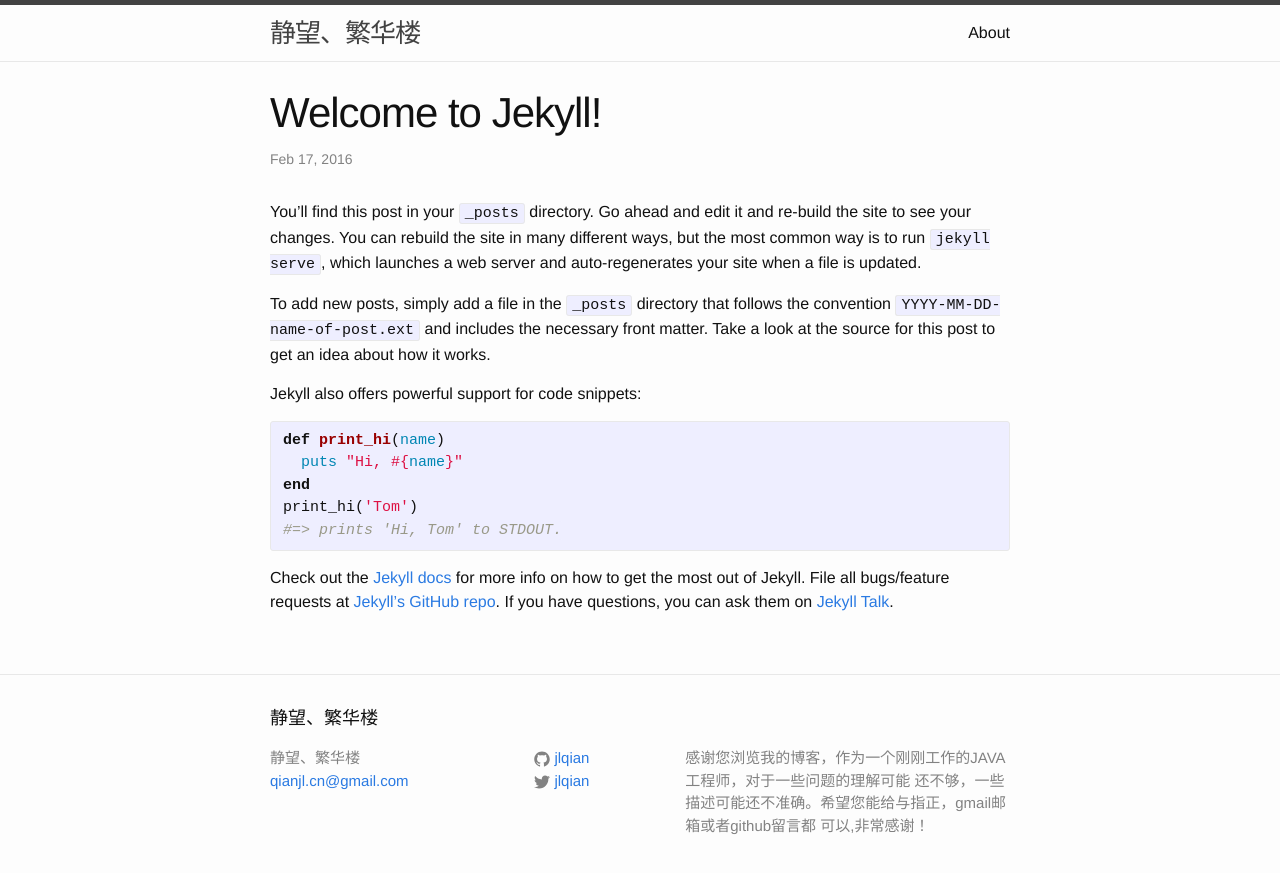
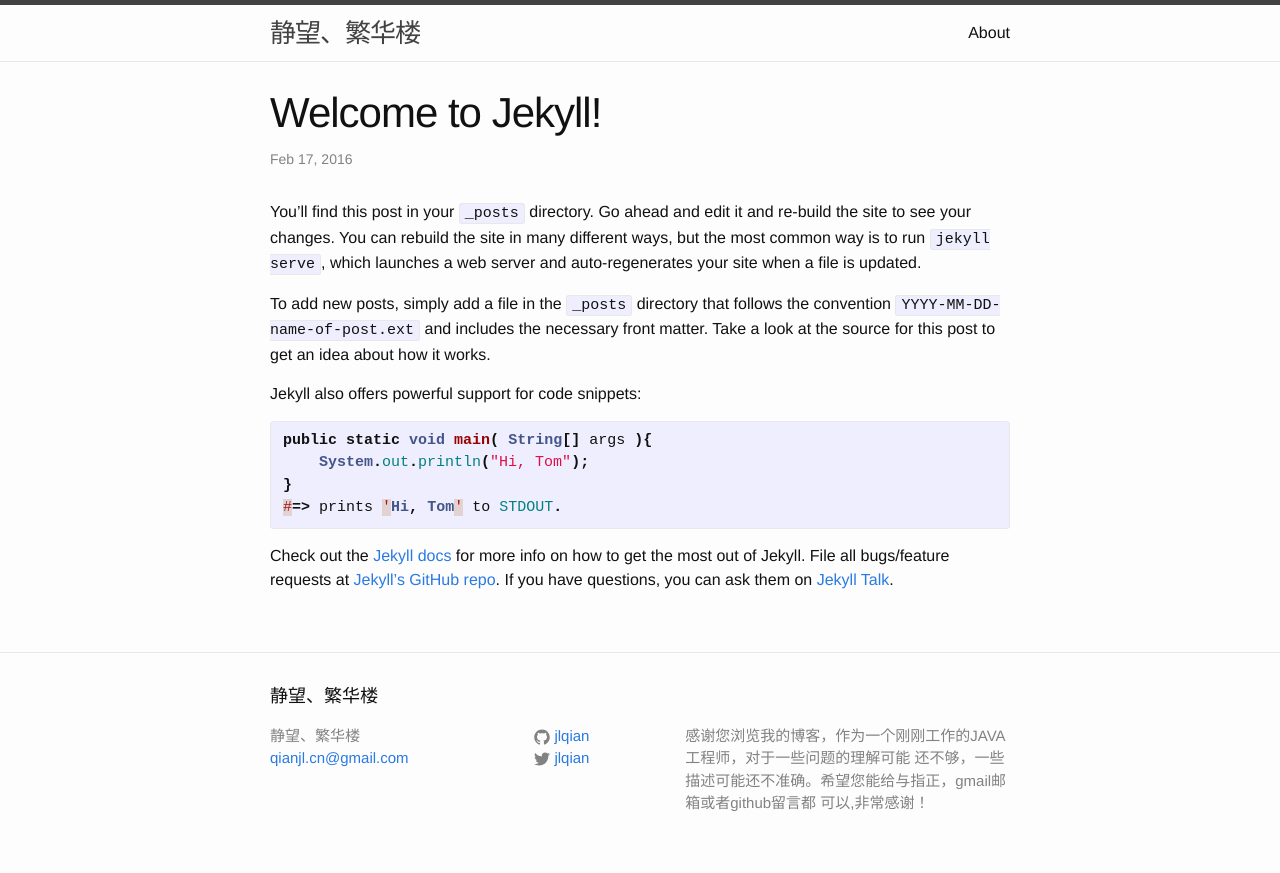
Before and after one commit to jlqian/blog_back, a Jekyll site: the page built from _posts/2016-02-17-welcome-to-jekyll.markdown, in a window 1280 px wide. Shown: the top 873 px of the page. Built offline with Jekyll 4.4.1, drawn with Linux system fonts in a browser that asks for light colours.

Commit message:
java高亮

```diff
--- a/_posts/2016-02-17-welcome-to-jekyll.markdown
+++ b/_posts/2016-02-17-welcome-to-jekyll.markdown
@@ -10,11 +10,10 @@
 
 Jekyll also offers powerful support for code snippets:
 
-{% highlight ruby %}
-def print_hi(name)
-  puts "Hi, #{name}"
-end
-print_hi('Tom')
+{% highlight java %}
+public static void main( String[] args ){
+    System.out.println("Hi, Tom");
+}
 #=> prints 'Hi, Tom' to STDOUT.
 {% endhighlight %}
 
```
